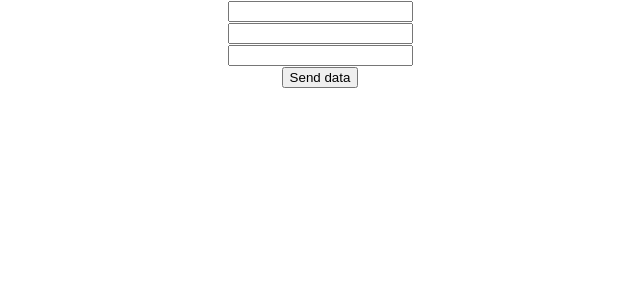
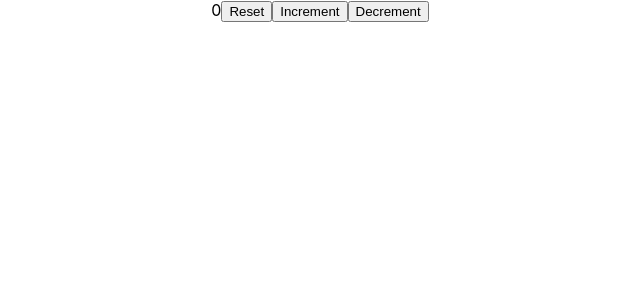
Before and after one commit to hardikd-zignuts/React-Practice, a React (Create React App) app: page / in a window 1280 px wide. Shown: the top 300 px of the page, without its empty margins (320-960 px from the left). Built offline with nearby package versions, Linux system fonts and the light colour scheme.

Commit message:
prevCount state value

```diff
--- a/public/index.html
+++ b/public/index.html
@@ -24,7 +24,7 @@
       work correctly both with client-side routing and a non-root public URL.
       Learn how to configure a non-root public URL by running `npm run build`.
     -->
-    <title>React App</title>
+    <title>React Practice</title>
   </head>
   <body>
     <noscript>You need to enable JavaScript to run this app.</noscript>
--- a/src/App.js
+++ b/src/App.js
@@ -1,11 +1,11 @@
 import "./App.css";
-import PostForm from "./components/PostForm";
+import CounterPrevState from "./components/CounterPrevState";
 
 function App() {
   return (
     <>
       <div className="App">
-        <PostForm />
+        <CounterPrevState />
       </div>
     </>
   );
--- a/src/components/ButtonCounter.jsx
+++ b/src/components/ButtonCounter.jsx
@@ -1,7 +1,7 @@
 import React from "react";
 
 const ButtonCounter = (props) => {
-const {count, handleCount} = props
+  const { count, handleCount } = props;
   return (
     <div>
       <button onClick={handleCount}>Click {count} times</button>
--- /dev/null
+++ b/src/components/CounterPrevState.jsx
@@ -0,0 +1,19 @@
+import React, { useState } from "react";
+
+const CounterPrevState = () => {
+  const [count, setCount] = useState(0);
+  return (
+    <div>
+      {count}
+      <button onClick={() => setCount(0)}>Reset</button>
+      <button onClick={() => setCount((prevState) => prevState + 1)}>
+        Increment
+      </button>
+      <button onClick={() => setCount((prevState) => prevState - 1)}>
+        Decrement
+      </button>
+    </div>
+  );
+};
+
+export default CounterPrevState;
```
